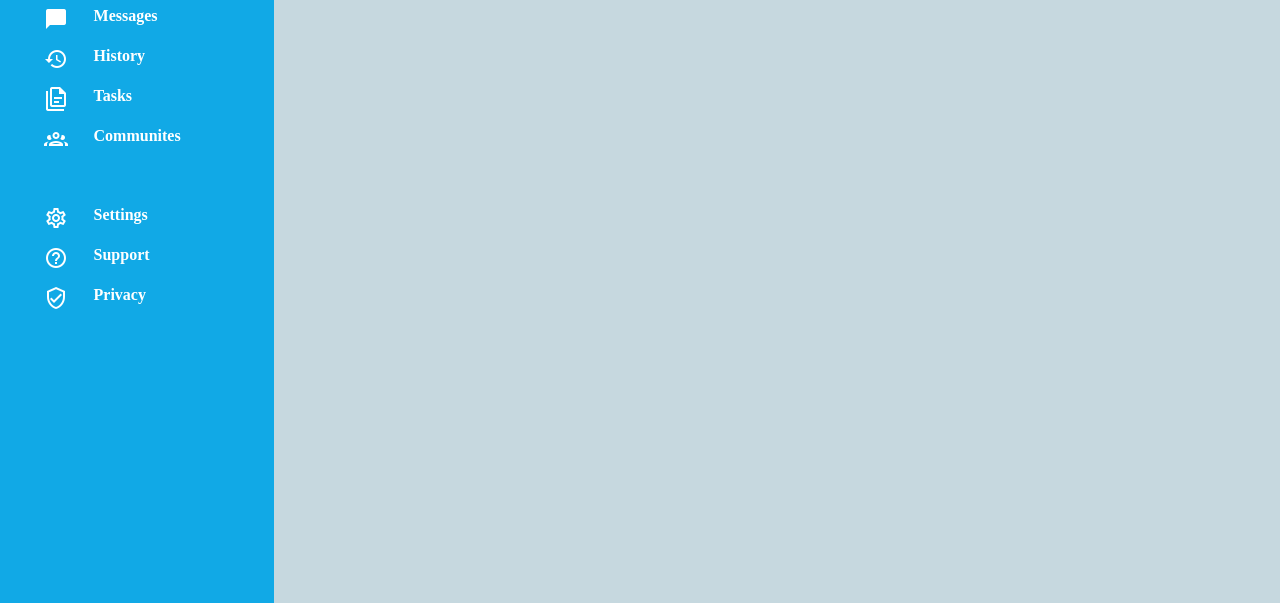
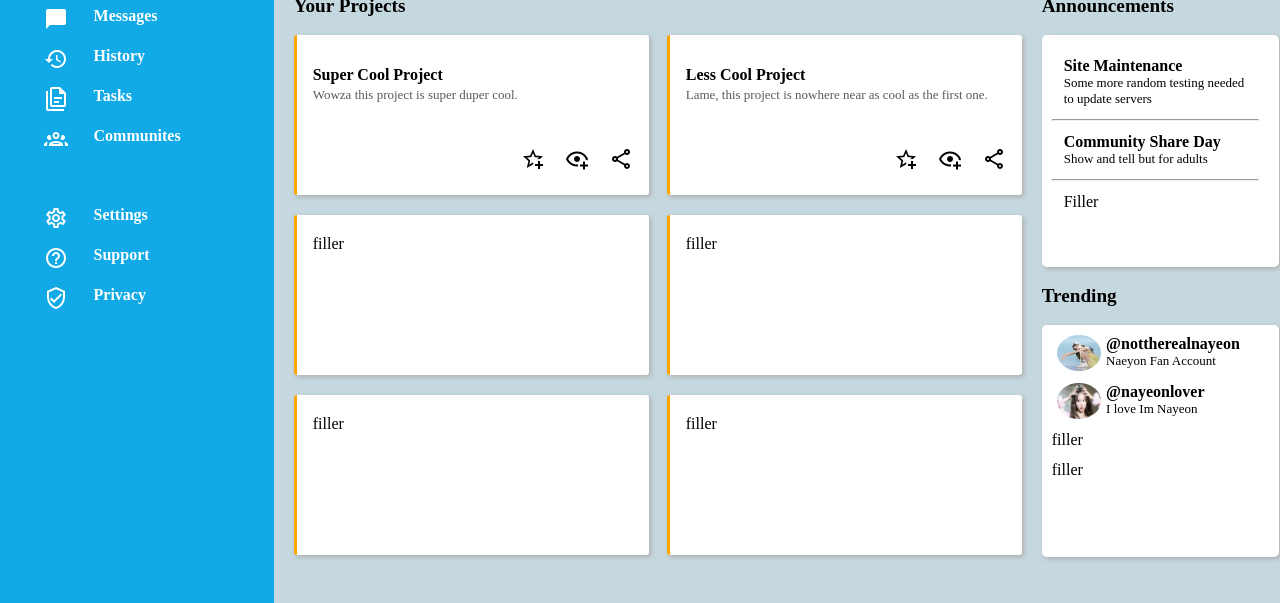
Before and after one commit to timsukamtoh/dashboard-sample, a plain HTML site: page index.html in a window 1280 px wide. Shown: the part 197-800 px from the top of the page. Drawn offline with Linux system fonts and the light colour scheme.

Commit message:
general outline finished, some content empty

```diff
--- a/index.html
+++ b/index.html
@@ -46,14 +46,14 @@
                 <div class="personal">
                     <img src="./icons/bell-outline.png" class="icon">
                     <img src="./images/nayeon1.jpg" class="profile-img">
-                    <div>Morgan Oakley</div>
+                    <div>Im Nayeon</div>
                 </div>
             </div>
             <div class="lower-header">
-                <div class="greeting">
+                <div class="greeting profile-grid">
                     <img src="./images/nayeon1.jpg" class="profile-img" id="main-img">
                     <div class="hello">Hi there,</div>
-                    <div class="name">Morgan Oakley (@morgan)</div>
+                    <div class="name">Im Nayeon (@imnayeon)</div>
                 </div>
                 <div class="actions">
                     <button>New</button>
@@ -66,19 +66,60 @@
             <div class="projects">
                 <div class="section-title">Your Projects</div>
                 <div class="project-list">
-                    <div class="project-card"></div>
-                    <div class="project-card"></div>
-                    <div class="project-card"></div>
-                    <div class="project-card"></div>
-                    <div class="project-card"></div>
-                    <div class="project-card"></div>
+                    <div class="project-card">
+                        <div class="card-title">Super Cool Project</div>
+                        <div class="card-body">Wowza this project is super duper cool.</div>
+                        <div class="card-icons">
+                            <img src="./icons/star-plus-outline.png" class="icon">
+                            <img src="./icons/eye-plus-outline.png" class="icon">
+                            <img src="./icons/share-variant-outline.png" class="icon">
+                        </div>
+                    </div>
+                    <div class="project-card">
+                        <div class="card-title">Less Cool Project</div>
+                        <div class="card-body">Lame, this project is nowhere near as cool as the first one.</div>
+                        <div class="card-icons">
+                            <img src="./icons/star-plus-outline.png" class="icon">
+                            <img src="./icons/eye-plus-outline.png" class="icon">
+                            <img src="./icons/share-variant-outline.png" class="icon">
+                        </div>
+                    </div>
+                    <div class="project-card">filler</div>
+                    <div class="project-card">filler</div>
+                    <div class="project-card">filler</div>
+                    <div class="project-card">filler</div>
                 </div>
             </div>
             <div class="info-sidebar">
                 <div class="section-title">Announcements</div>
-                <div class="announcment-list"></div>
+                <div class="announcement-list list">
+                    <div class="announcement">
+                        <div class="announcement-title">Site Maintenance</div>
+                        <div class="announcement-body">Some more random testing needed to update servers</div>
+                    </div>
+                    <hr>
+                    <div class="announcement">
+                        <div class="announcement-title">Community Share Day</div>
+                        <div class="announcement-body">Show and tell but for adults</div>
+                    </div>
+                    <hr>
+                    <div class="announcement">Filler</div>
+                </div>
                 <div class="section-title">Trending</div>
-                <div class="trending-list"></div>
+                <div class="trending-list list">
+                    <div class="trending-profile profile-grid">
+                        <img src="./images/nayeon3.jpg" class="trending-img">
+                        <div class="profile-handle">@nottherealnayeon</div>
+                        <div class="profile-description">Naeyon Fan Account</div>
+                    </div>
+                    <div class="trending-profile profile-grid">
+                        <img src="./images/nayeon2.jpg" class="trending-img">
+                        <div class="profile-handle">@nayeonlover</div>
+                        <div class="profile-description">I love Im Nayeon</div>
+                    </div>
+                    <div>filler</div>
+                    <div>filler</div>
+                </div>
             </div>
         </div>
     </div>
--- a/style.css
+++ b/style.css
@@ -96,9 +96,11 @@
     justify-content: space-between;
     align-items: center;
 }
-.greeting {
+.profile-grid{
     display: grid;
     grid-template: 1fr 1fr / 1fr 3fr;
+}
+.greeting {
     grid-template-areas: "mainimg hi hi hi" "mainimg name name name";
     column-gap: 16px;
 }
@@ -133,22 +135,138 @@
 
 
 .main{
+    position: static;
     grid-column: 2/6;
     grid-row: 2/6;
     background-color: rgb(198, 216, 223);
     display: grid;
-    grid-template: 1fr /3fr 1fr;
+    grid-template-columns:3fr 1fr;
+    max-height: 80vh;
 }
 .projects{
-    grid-column: 1/4;
+    position: static;
+    grid-row: 1/2;
+    grid-column: 1/2;
     display: grid;
-    grid-template: 1fr 9fr/1fr;
+    grid-template-rows: repeat(11,1fr);
 }
 .section-title{
-    grid-row: 1/2;
+    padding: 18px 0px;
+    align-self: flex-end;
+    font-size: larger;
+    font-weight: bold;
+}
+.projects > .section-title{
+    padding: 18px 20px;
+}
+.project-list{
+    padding: 0px 20px;
+    grid-row: 2/11;
     display: grid;
-    grid-template: repeat(9,1fr)/1fr 1fr;
+    grid-template-rows: repeat(auto-fit,1fr) / 1fr 1fr;
+    grid-template-columns: 1fr 1fr;
+    gap: 18px;
 }
 .project-card{
+    overflow: hidden;
     position: relative;
+    border-left: 3px solid orange;
+    border-radius: 3px;
+    background-color: white;
+    width: 100%;
+    height: 100%;
+    box-shadow: 2px 2px 5px rgb(175, 175, 175);
+    display: grid;
+    grid-template-rows: 1fr 2fr 1fr;
+    padding: 20px 16px;
+    width: 25vw;
+    height: 15vh;
+    gap: 3px;
 }
+.card-title{
+    font-weight: bold;
+    align-self: flex-end;
+}
+.card-body{
+    font-size: small;
+    max-height: 6vh;
+    display: -webkit-box;
+    -webkit-line-clamp: 3;
+    -webkit-box-orient: vertical;
+    overflow: hidden;
+    text-overflow: ellipsis;
+    color: rgb(90, 90, 90);
+}
+.card-icons{
+    justify-self: flex-end;
+    display: flex;
+    gap: 20px;
+}
+.card-icons > .icon{
+    max-height: 24px;
+    max-width: 24px;
+}
+
+.info-sidebar{
+    grid-row: 1/2;
+    grid-column: 2/3;
+    display: grid;
+    grid-template-rows: repeat(11,1fr);
+}
+.list{
+    max-width: 17vw;
+    background-color: white;
+    border-radius: 5px;
+    box-shadow: 2px 2px 5px rgb(175, 175, 175);
+    padding: 10px;
+}
+.announcement-list{
+    grid-row: 2/6;
+    display: flex;
+    flex-direction: column;
+
+}
+.announcement{
+    margin: 12px;
+    max-width: 16vw;
+}
+.announcement-title{
+    font-weight: bold;
+}
+.announcement-body{
+    font-size: small;
+}
+hr{
+    max-width: 16vw;
+}
+
+
+.trending-list{
+    grid-row: 7/11;
+    display: flex;
+    flex-direction: column;
+    gap: 12px;
+}
+.trending-profile{
+    justify-content: center;
+    display: grid;
+    grid-template-columns: 1fr 3fr;
+    grid-template-rows: 1fr 1fr;
+}
+.trending-img{
+    justify-self: center;
+    align-self: center;
+    height: 4.5vh;
+    width: 3.5vw;
+    border-radius: 50%;
+    grid-row: 1/3;
+}
+.profile-handle{
+    grid-column: 2/3;
+    font-weight: 600;
+}
+.profile-description{
+    grid-row: 2/3;
+    grid-column: 2/3;
+    font-size: small;
+}
```
Also changed, not shown: icons/eye-plus-outline.png (added), icons/share-variant-outline.png (added), icons/star-plus-outline.png (added).
